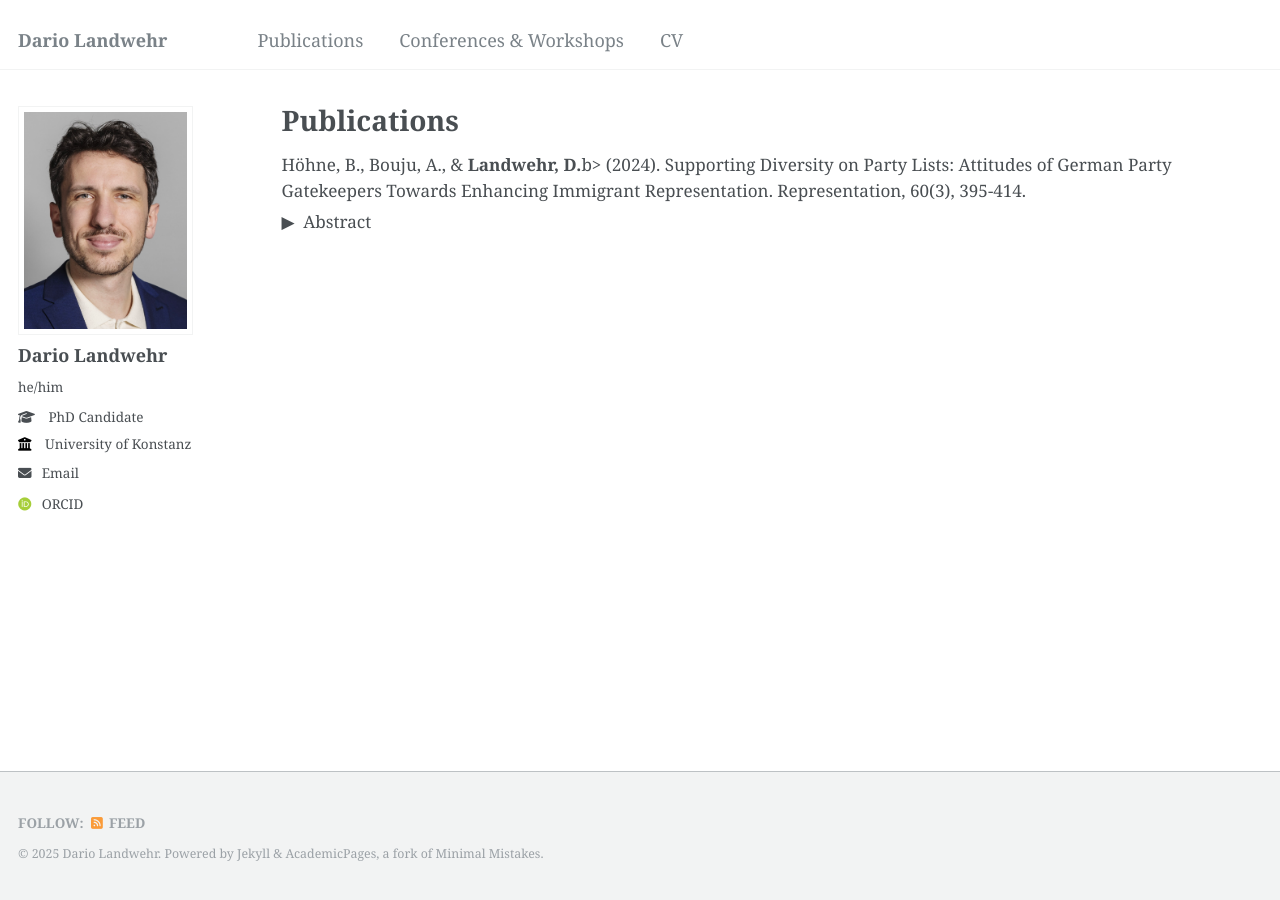
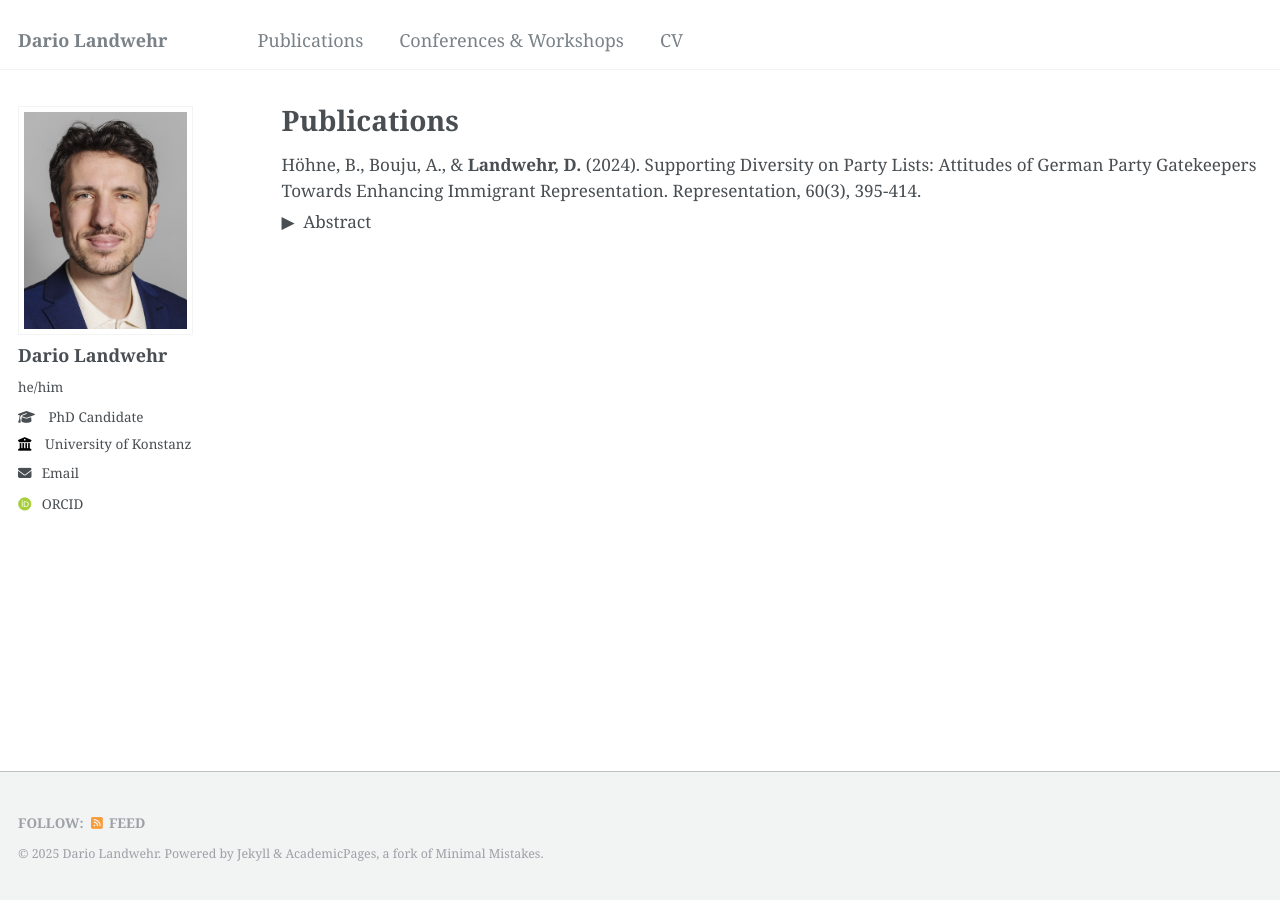
Before and after one commit to DarioLandwehr/DarioLandwehr.github.io, a Jekyll site: the page built from _pages/publications.html, in a window 1280 px wide. Built offline with Jekyll 4.4.1, drawn with Linux system fonts in a browser that asks for light colours; some web fonts are replaced; part of the change alters nothing that is shown.

Commit message:
Fix HTML formatting and enhance toggle functionality

```diff
--- a/_pages/publications.html
+++ b/_pages/publications.html
@@ -73,7 +73,7 @@ author_profile: true
 <body>
 
   <div class="publication">
-    <div class="title">Höhne, B., Bouju, A., & <b>Landwehr, D.</b>b> (2024). Supporting Diversity on Party Lists: Attitudes of German Party Gatekeepers Towards Enhancing Immigrant Representation. Representation, 60(3), 395-414.</div>
+    <div class="title">Höhne, B., Bouju, A., & <b>Landwehr, D.</b> (2024). Supporting Diversity on Party Lists: Attitudes of German Party Gatekeepers Towards Enhancing Immigrant Representation. Representation, 60(3), 395-414.</div>
     <div class="toggle-row" onclick="toggleAbstract(this)">
       <span class="arrow">&#9654;</span>
       <span>Abstract</span>
@@ -89,9 +89,17 @@ author_profile: true
   <script>
     function toggleAbstract(row) {
       const abstract = row.nextElementSibling;
+      const paperLink = abstract.nextElementSibling;
       const arrow = row.querySelector('.arrow');
+
       abstract.classList.toggle('show');
       arrow.classList.toggle('open');
+
+      if (abstract.classList.contains('show')) {
+        paperLink.classList.add('show');
+      } else {
+        paperLink.classList.remove('show');
+      }
     }
   </script>
 
```
